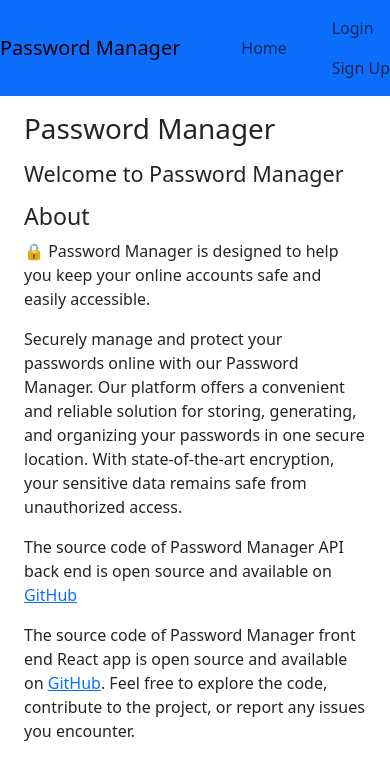
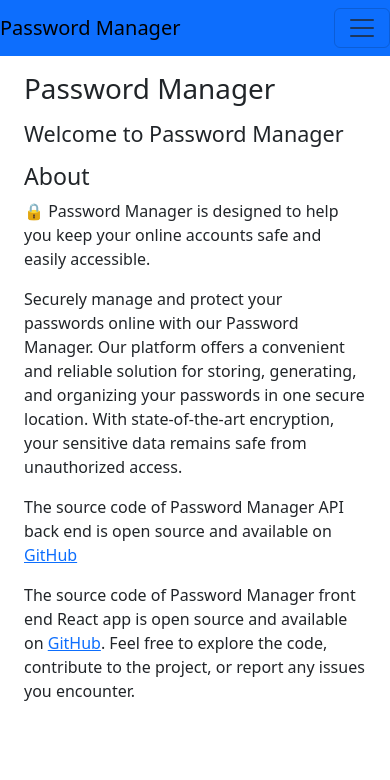
Before and after one commit to bro256/bg.manager.ui, a React (Create React App) app: page / in a window 390 px wide. Shown: the top 780 px of the page. Built offline with nearby package versions, Linux system fonts and the light colour scheme.

Commit message:
Mobile friendly navbar

```diff
--- a/src/App.js
+++ b/src/App.js
@@ -23,6 +23,8 @@ const App = () => {
   const [showModeratorBoard, setShowModeratorBoard] = useState(false);
   const [showAdminBoard, setShowAdminBoard] = useState(false);
   const [currentUser, setCurrentUser] = useState(undefined);
+
+  const [isMobileNavOpen, setIsMobileNavOpen] = useState(false);
 
   useEffect(() => {
     const user = AuthService.getCurrentUser();
@@ -54,12 +56,31 @@ const App = () => {
     setCurrentUser(undefined);
   };
 
+  const toggleMobileNav = () => {
+    setIsMobileNavOpen(!isMobileNavOpen);
+  };
+
   return (
     <div>
       <nav className="navbar navbar-expand-lg bg-primary">
         <Link to={"/"} className="navbar-brand">
           Password Manager
         </Link>
+
+        <button
+          className="navbar-toggler"
+          type="button"
+          data-toggle="collapse"
+          data-target="#navbarNav"
+          aria-controls="navbarNav"
+          aria-expanded="false"
+          aria-label="Toggle navigation"
+          onClick={toggleMobileNav}
+        >
+          <span className="navbar-toggler-icon"></span>
+        </button>
+
+        <div className={`collapse navbar-collapse ${isMobileNavOpen ? "show" : ""}`} id="navbarNav">
           <div className="navbar-nav mr-auto">
             <li className="nav-item">
               <Link to={"/home"} className="nav-link">
@@ -106,7 +127,6 @@ const App = () => {
                 </Link>
               </li>
             )}
-        </div>
 
             {currentUser ? (
               <div className="navbar-nav ml-auto">
@@ -136,6 +156,12 @@ const App = () => {
                 </li>
               </div>
             )}
+
+
+          </div>
+        </div>
+
+
       </nav>
 
       <div className="container mt-3">
```
Lines whose indentation alone changed are shown as unchanged.
